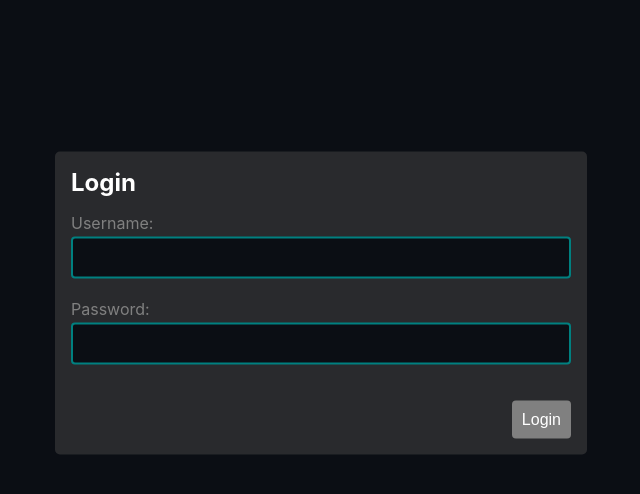
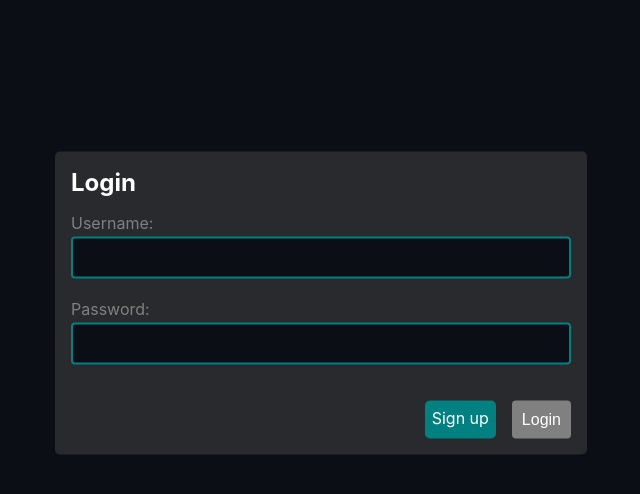
Before and after one commit to LucasNahuel/react-calendar, a React (Create React App) app: page /login in a window 1280 px wide. Shown: the top 494 px of the page, without its empty margins (319-959 px from the left). Built offline with nearby package versions, Linux system fonts and the light colour scheme.

Commit message:
added link to sign up, added resposiveness to the calendar display

```diff
--- a/src/components/CalendarInspector.js
+++ b/src/components/CalendarInspector.js
@@ -204,7 +204,7 @@ function CalendarInspector(props){
         <div >
 
             <div className="week-navigation-container">
-                <h2>
+                <h2 className="month-title">
                     {new Date(weekStartDate).toLocaleString('en', { month: 'long' }) + " " + new Date(weekStartDate).getUTCFullYear() }
                 </h2>
                 <button className="calendar-navigation-button" onClick={()=>transitionToPastWeek()}>
--- a/src/index.css
+++ b/src/index.css
@@ -427,6 +427,7 @@ option{
   align-items: center;
   margin : 1em;
   margin-left: +60px !important;
+  flex-wrap: wrap;
 }
 
 .sidebar-content{
@@ -470,10 +471,10 @@ option{
 
 
 @media (max-width:900px) {
-  body{
-    zoom: 1;
+
+  .month-title{
+    width: 100%;
   }
-
 
   .event-miniature{
     margin-top: +27px;
--- a/src/pages/Login.js
+++ b/src/pages/Login.js
@@ -2,6 +2,7 @@ import { render } from "react-dom";
 import { useState, setState } from "react";
 import { useNavigate } from "react-router-dom";
 import WarningNotification from "../components/WarningNotification";
+import { Link } from "react-router-dom";
 
 function Login(props){
 
@@ -127,8 +128,12 @@ function Login(props){
                         <p className="input-error">{form.passwordErrors.forEach(e=>{return <p>{e.value}</p>})}</p>
                     </label>
 
-                    <input type="submit" value="Login" className="submit-button" disabled={ form.passwordErrors.length > 0 || form.usernameErrors.length > 0}/>
-                </form>
+                    <div style={{'display': 'flex', 'flex-direction': 'row', 'justify-content': 'end', 'gap':'1em'}}>
+                       <Link className="modal-window-link" to="/register">Sign up</Link>
+                       <input style={{'margin-left':'0'}} type="submit" value="Login" className="submit-button" disabled={ form.passwordErrors.length > 0 || form.usernameErrors.length > 0}/>
+                    </div>
+
+               </form>
 
             </div>
             {notification}
--- a/src/pages/Registration.js
+++ b/src/pages/Registration.js
@@ -154,6 +154,8 @@ class Registration extends React.Component{
 
                 <form onSubmit={this.handleSubmit} className="form">
 
+                    <h2>Register</h2>
+
                     <label>
                         Username:
                         <input type="text" name="username" value={this.state.value} onChange={this.handleUsernameChange} style={this.usernameFieldStyle} maxLength={30}/>
```
